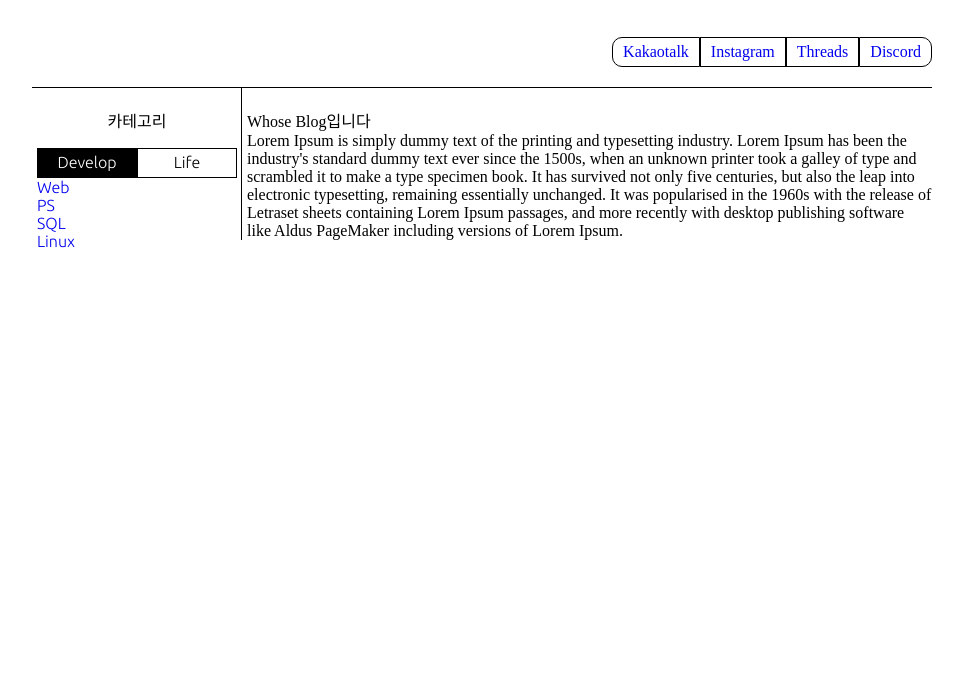
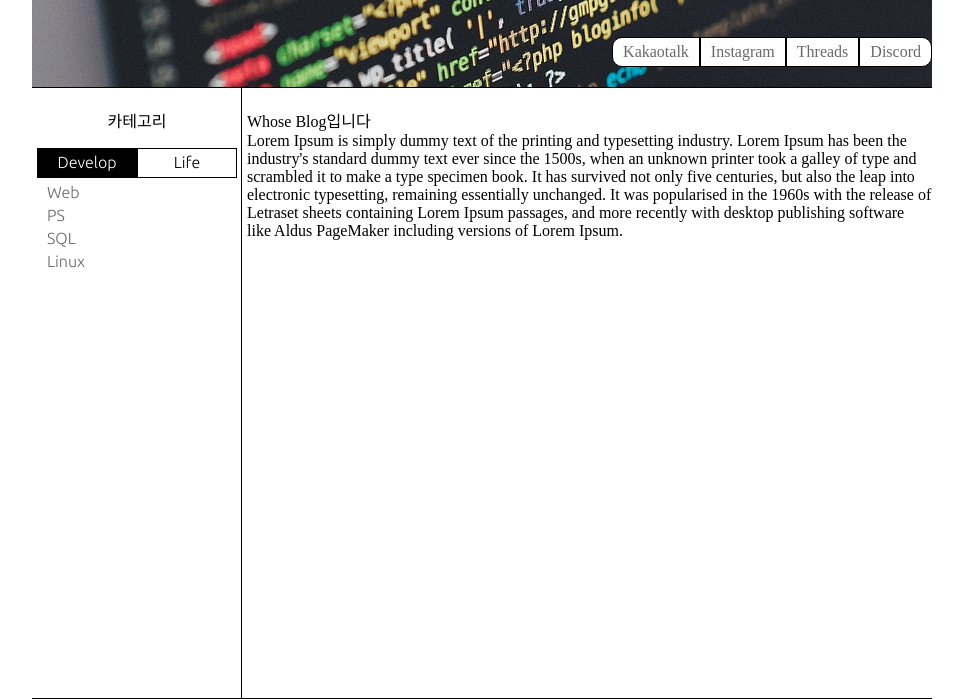
Before and after one commit to In-Whose/Whose_Blooog, a plain HTML site: page index.html in a window 1280 px wide. Shown: the part 203-902 px from the top of the page, without its empty margins (158-1121 px from the left). Before the commit the page ends 800 px from the top, so only its background shows below. Drawn offline with Linux system fonts and the light colour scheme.

Commit message:
Complete PC ver

```diff
--- a/index.html
+++ b/index.html
@@ -37,16 +37,16 @@
 				<!-- class="item"을하고 css에서 color="gray"로 하려했으나 a태그가 더 안쪽에 있으므로 a태그의 색상으로 적용된다 -->
 				<div id="tab_item1">
 					<ul>
-						<li><a href="#">Web</a></li>
-						<li><a href="#">PS</a></li>
-						<li><a href="#">SQL</a></li>
-						<li><a href="#">Linux</a></li>
+						<li class="item"><a href="#">Web</a></li>
+						<li class="item"><a href="#">PS</a></li>
+						<li class="item"><a href="#">SQL</a></li>
+						<li class="item"><a href="#">Linux</a></li>
 					</ul>
 				</div>
 				<div id="tab_item2">
 					<ul>
-						<li><a href="#">일상</a></li>
-						<li><a href="#">IT</a></li>
+						<li class="item"><a href="#">일상</a></li>
+						<li class="item"><a href="#">IT</a></li>
 					</ul>
 				</div>
 			</aside>
@@ -54,6 +54,7 @@
 				<section id="section">
 					<h2>Whose Blog입니다</h2>
 					<p>Lorem Ipsum is simply dummy text of the printing and typesetting industry. Lorem Ipsum has been the industry's standard dummy text ever since the 1500s, when an unknown printer took a galley of type and scrambled it to make a type specimen book. It has survived not only five centuries, but also the leap into electronic typesetting, remaining essentially unchanged. It was popularised in the 1960s with the release of Letraset sheets containing Lorem Ipsum passages, and more recently with desktop publishing software like Aldus PageMaker including versions of Lorem Ipsum.</p>
+
 				</section>
 			</div>
 		</div>
--- a/style.css
+++ b/style.css
@@ -7,6 +7,7 @@
 	height: 270px;
 	position: relative;
 	padding-bottom: 20px;
+	background-image: url('code.jpg');
 }
 
 #title {
@@ -14,6 +15,7 @@
     line-height: 200px;
 	font-size : 60px;
 	font-family: 'Pixelify Sans', cursive;
+	color: white;
 }
 
 #sns {
@@ -26,6 +28,7 @@
 	display: block;
 	padding: 5px 10px;
 	border: 1px solid black;
+	background-color: white;
 }
 #sns > ul > li > a:hover {
 	background-color: black;
@@ -42,6 +45,7 @@
 	overflow: hidden;
 
 	border-top: 1px solid black;
+	border-bottom: 1px solid black;
 
 }
 
@@ -56,6 +60,7 @@
 
 #div {
 	width: 690px;
+	min-height: 610px;
 	float: right;
 	border-left: 1px solid black;
 }
@@ -64,33 +69,34 @@
 	padding-left: 5px;
 }
 
-.item {
-	color: gray;
+a, a:visited {
+	color: dimgray;
+}
+a:hover {
+	color: slategray;
+}
 
-}
-.item:hover {
-	color: darkgray;
-}
-.item:visited {
-	color: gray;
-}
 
 #first, #second {display: none;}
 #tab_item1, #tab_item2 {display: none;}
-#first:checked ~ #tab_item1, #second:checked ~ #tab_item2 {display: block;
-color: gray; !important}
-#first:checked ~ #tab_item1:visited, #second:checked ~ #tab_item2:visited {
-	color:gray; !important
-}
-
+#first:checked ~ #tab_item1, #second:checked ~ #tab_item2 {display: block;}
 
 #catalog {
 	width:200px; height: 30px;
 	box-sizing: border-box;
 	text-align: center;
-	lineheight: 26px;
+	line-height: 26px;
 	margin-bottom: 10px;
 }
+
+.item:nth-of-type(1) {
+	border-top: 10px;
+}
+.item {
+	padding-left : 10px;
+	margin-top: 5px;
+}
+
 .buttons {overflow: hidden;}
 .buttons > label {
 	display: block;
@@ -108,7 +114,6 @@ color: gray; !important}
 
 #first:checked ~ .buttons > label:nth-of-type(1),
 #second:checked ~ .buttons > label:nth-of-type(2) {
-
 	background: black;
 	color: white;
 }
```
Also changed, not shown: code.jpg (added).
